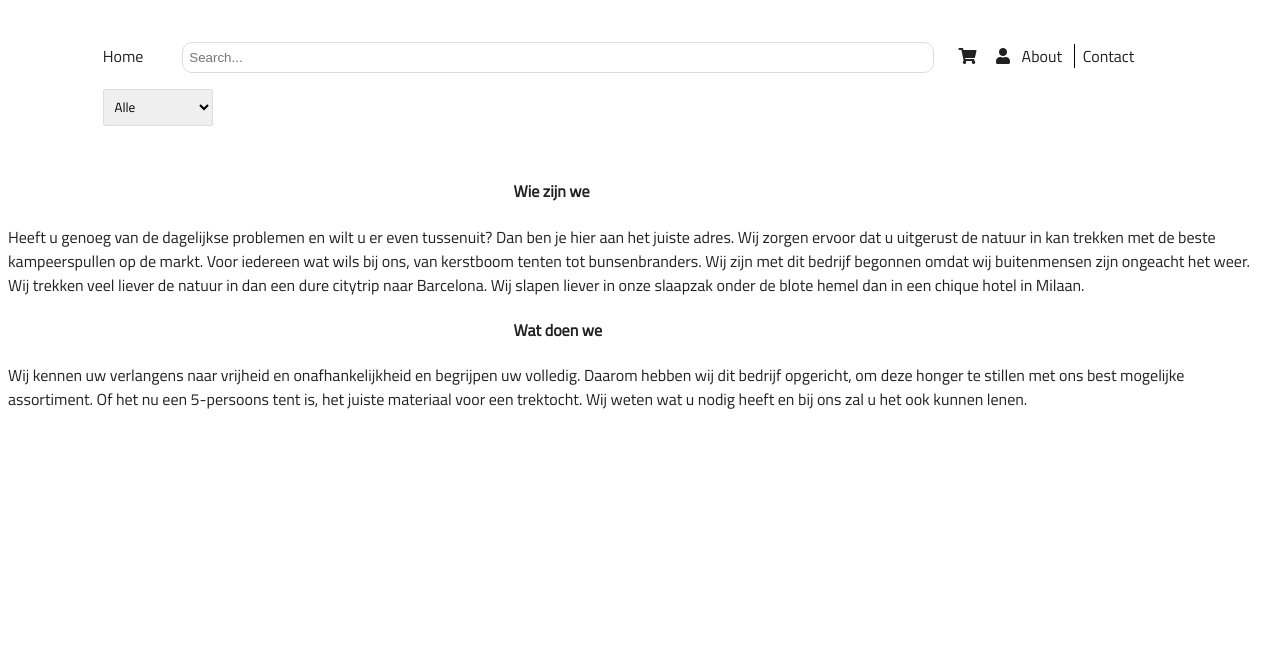
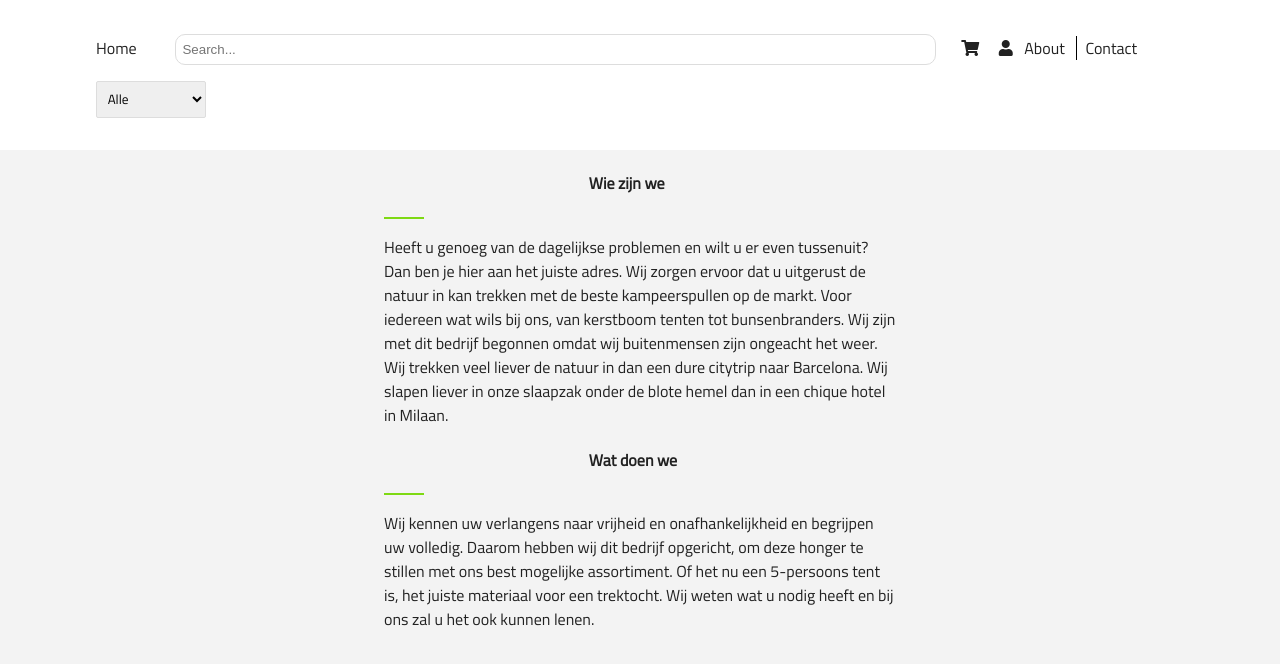
Before and after one commit to Adolphee/pp-groep9, a plain HTML site: page clients/about.html in a window 1280 px wide. Drawn offline with nearby package versions, Linux system fonts and the light colour scheme.

Commit message:
merge fix

```diff
--- a/clients/css/index.css
+++ b/clients/css/index.css
@@ -1,11 +1,8 @@
 @import 'nav.css';
 @import 'contact.css';
-<<<<<<< HEAD
 @import 'about.css';
+@import 'profile.css';
 
-=======
-@import 'profile.css';
->>>>>>> master
 body {
   font-family: 'Titillium Web', sans-serif;
   margin: 0;
```
Also changed, not shown: clients/js/nav.js (+3 -14 lines).
